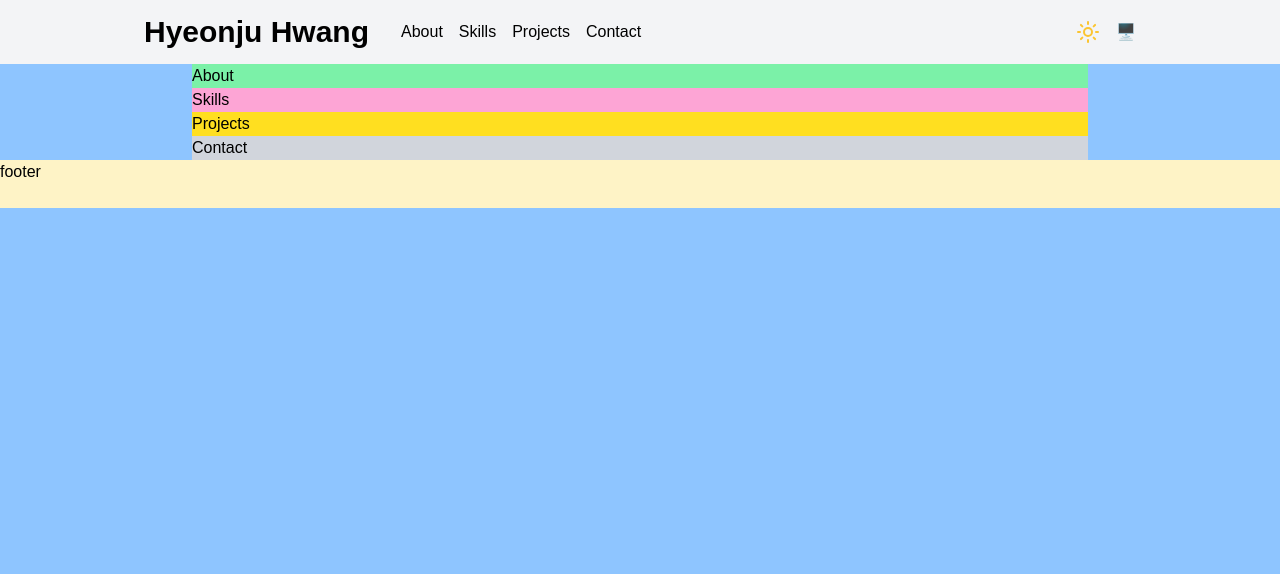
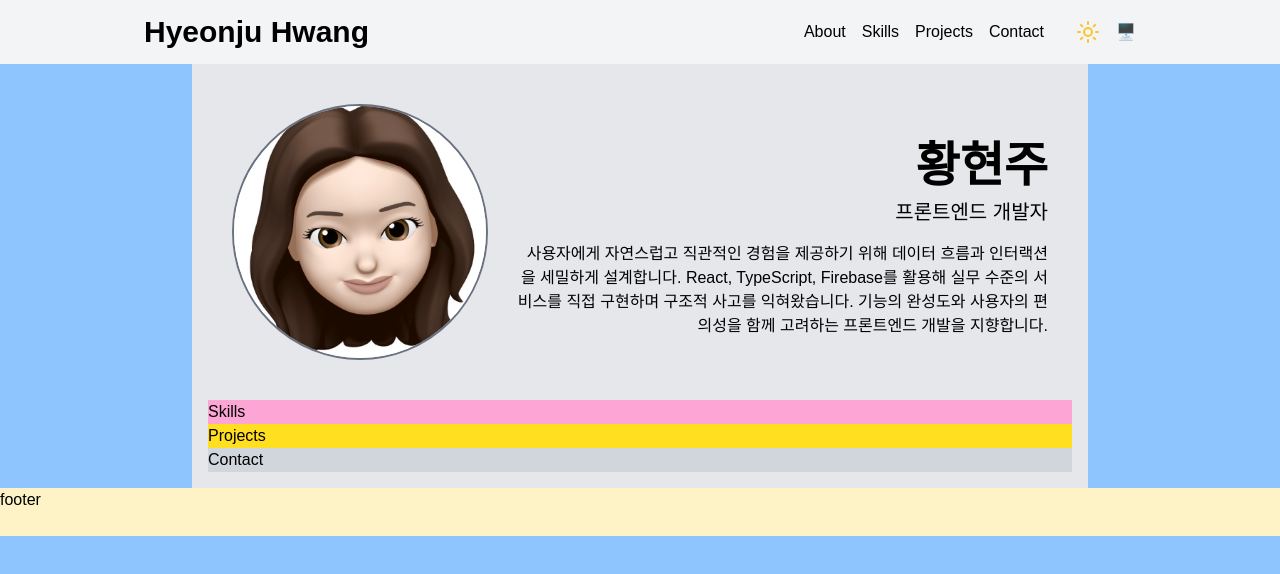
Before and after one commit to eileen819/portfolio, a Next.js app: page / in a window 1280 px wide. Shown: the top 574 px of the page. Built offline with nearby package versions, Linux system fonts and the light colour scheme; a web font is replaced by a local one.

Commit message:
feat: add about section

```diff
--- /dev/null
+++ b/src/components/About.tsx
@@ -0,0 +1,30 @@
+import Image from "next/image";
+
+export default function About() {
+  return (
+    <section
+      id="about"
+      className="sm:h-[300] scroll-mt-16 sm:flex sm:justify-between sm:items-center p-6"
+    >
+      <div className="mx-auto border-2 border-gray-500 w-44 h-44 sm:w-64 sm:h-64 rounded-full shrink-0 overflow-hidden mb-4 sm:mr-6">
+        <Image
+          src="/avatar.png"
+          alt="avatar"
+          width={350}
+          height={350}
+          className="w-full h-full object-cover"
+        />
+      </div>
+      <div className="flex flex-col sm:text-right">
+        <h1 className="text-4xl font-bold sm:text-5xl mb-2">황현주</h1>
+        <span className="text-xl sm:text-xl mb-4">프론트엔드 개발자</span>
+        <p className="">
+          사용자에게 자연스럽고 직관적인 경험을 제공하기 위해 데이터 흐름과
+          인터랙션을 세밀하게 설계합니다. React, TypeScript, Firebase를 활용해
+          실무 수준의 서비스를 직접 구현하며 구조적 사고를 익혀왔습니다. 기능의
+          완성도와 사용자의 편의성을 함께 고려하는 프론트엔드 개발을 지향합니다.
+        </p>
+      </div>
+    </section>
+  );
+}
--- a/src/components/Header.tsx
+++ b/src/components/Header.tsx
@@ -20,13 +20,13 @@ export default function Header() {
   }, []);
   if (!mounted) return null;
 
-  const currentTheme = theme === "system" ? resolvedTheme ?? "light" : theme;
+  const currentTheme = theme === "system" ? (resolvedTheme ?? "light") : theme;
   const isDark = currentTheme === "dark";
 
   return (
-    <nav className="max-w-5xl mx-auto h-full flex items-center gap-4">
+    <nav className="max-w-5xl mx-auto h-full flex justify-between items-center">
       <div className="px-4 font-bold text-3xl">Hyeonju Hwang</div>
-      <div className="hidden sm:flex-1 sm:flex gap-4">
+      <div className="hidden sm:flex gap-4">
         <button
           onClick={() => handleSectionNav("about")}
           className="cursor-pointer hover:text-gray-500 transition duration-300 ease-in-out"
@@ -51,12 +51,6 @@ export default function Header() {
         >
           Contact
         </button>
-      </div>
-      <div className="ml-auto pr-4 sm:hidden">
-        <button className="flex items-center justify-center cursor-pointer">
-          <Menu />
-        </button>
-      </div>
         <div className="hidden sm:flex sm:gap-4 p-4">
           <button
             className="flex items-center justify-center cursor-pointer transition duration-300 ease-in-out"
@@ -88,6 +82,12 @@ export default function Header() {
           </button>
           {theme === "system" && <span>🖥️</span>}
         </div>
+      </div>
+      <div className="ml-auto pr-4 sm:hidden">
+        <button className="flex items-center justify-center cursor-pointer">
+          <Menu />
+        </button>
+      </div>
     </nav>
   );
 }
--- a/src/components/Layout.tsx
+++ b/src/components/Layout.tsx
@@ -1,6 +1,5 @@
 import { ReactNode } from "react";
 import Header from "./Header";
-import { ThemeProvider } from "next-themes";
 
 interface ILayout {
   children: ReactNode;
@@ -12,7 +11,7 @@ export default function Layout({ children }: ILayout) {
       <header className="sticky top-0 h-16 bg-gray-100 dark:bg-gray-800 transition-colors duration-300 ease-in-out">
         <Header />
       </header>
-      <main className="max-w-4xl mx-auto">{children}</main>
+      <main className="max-w-4xl mx-auto p-4 bg-gray-200">{children}</main>
       <footer className="h-12 bg-amber-100">footer</footer>
     </div>
   );
--- a/src/pages/index.tsx
+++ b/src/pages/index.tsx
@@ -1,9 +1,9 @@
+import About from "@/components/About";
+
 export default function Home() {
   return (
     <div>
-      <section id="about" className="bg-green-300 h-[300] scroll-mt-16">
-        About
-      </section>
+      <About />
       <section id="skills" className="bg-pink-300 h-[300] scroll-mt-16">
         Skills
       </section>
```
Also changed, not shown: public/avatar.png (added). Lines whose indentation alone changed are shown as unchanged.
